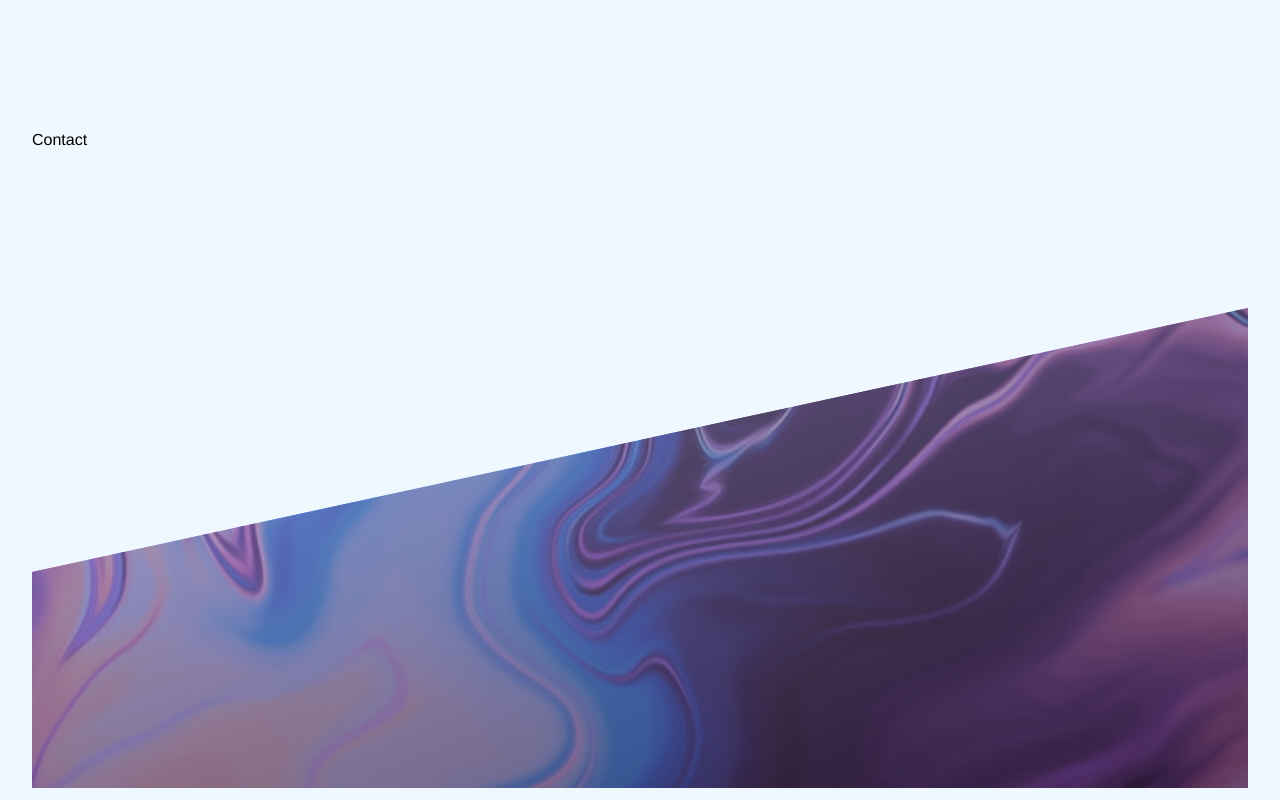
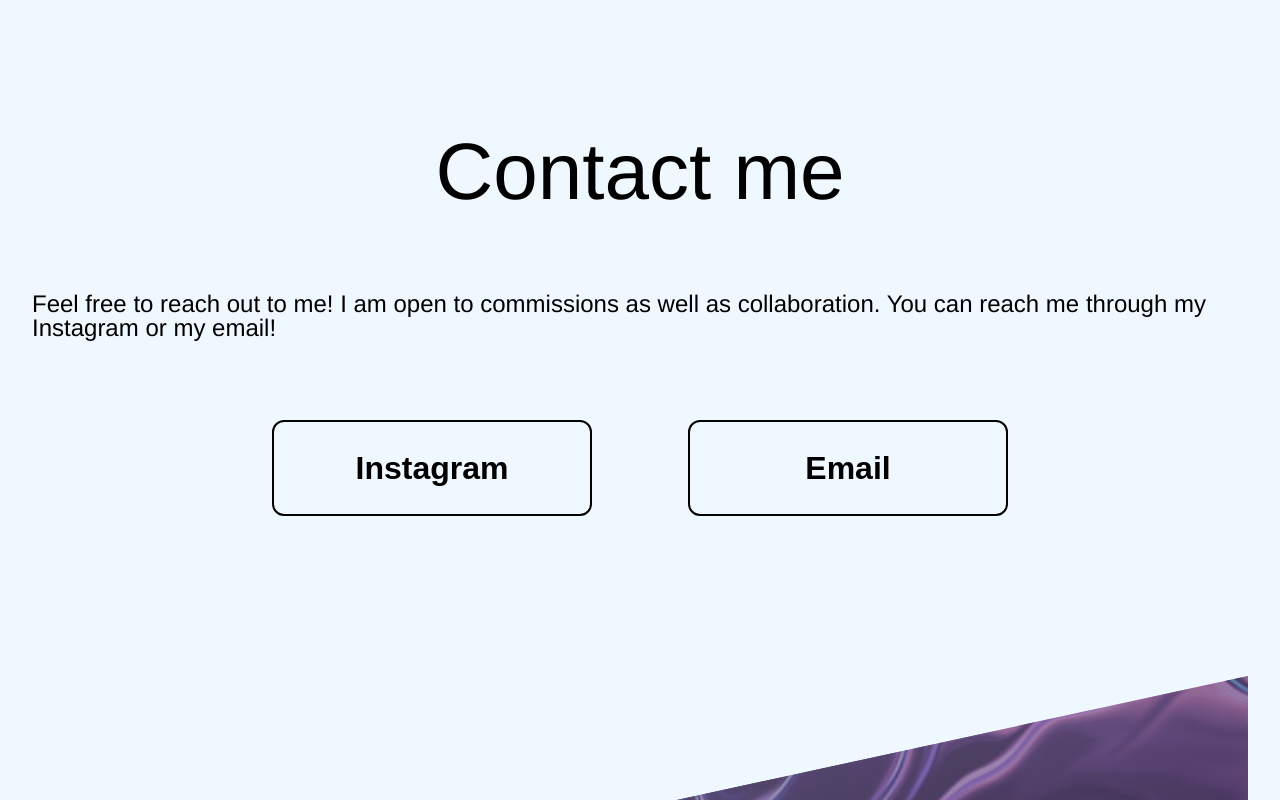
Before and after one commit to Mad-Mal/liz-portfolio, a React (Create React App) app in the folder liz-portfolio/: page /contact in a window 1280 px wide. Shown: the part 580-1380 px from the top of the page. Built offline with nearby package versions, Linux system fonts and the light colour scheme.

Commit message:
Played around with some styling on the nav bar, started on the contact me page

```diff
--- a/liz-portfolio/src/components/Contact.js
+++ b/liz-portfolio/src/components/Contact.js
@@ -1,9 +1,21 @@
 //Imports
 import React from 'react'
 
+//Style imports
+import '../styles/contact.css'
+
 const Contact = () => {
   return (
-    <div>Contact</div>
+    <section className='outerContact'>
+      <div className='innerContact'>
+        <h2 className='header'>Contact me</h2>
+        <p className='contactPara'>Feel free to reach out to me! I am open to commissions as well as collaboration. You can reach me through my Instagram or my email!</p>
+        <div className='buttonWrap'>
+          <button className='buttons instaButt'>Instagram</button>
+          <button className='buttons emailButt'>Email</button>
+        </div>
+      </div>
+    </section>
   )
 }
 
--- a/liz-portfolio/src/components/Navbar.js
+++ b/liz-portfolio/src/components/Navbar.js
@@ -5,11 +5,12 @@ import { Link } from 'react-router-dom'
 //Style imports
 import '../styles/navbar.css'
 
+
 const Navbar = () => {
   return (
     <div className='outerNavWrap'>
         <div className='innerNavWrap'>
-            <div className='navWrap'>
+            <nav className='navWrap'>
               <Link to='/'>
                 <button className='button butt1'>About</button>
               </Link>
@@ -19,7 +20,7 @@ const Navbar = () => {
               <Link to='/contact'>
                 <button className='button butt2'>Contact</button>
               </Link>
-            </div>
+            </nav>
         </div>
     </div>
   )
--- /dev/null
+++ b/liz-portfolio/src/styles/contact.css
@@ -0,0 +1,50 @@
+
+.outerContact {
+    /* background-color: azure; */
+}
+
+.innerContact {
+    display: flex;
+    flex-flow: column nowrap;
+    align-items: center;
+}
+
+.header {
+    font-size: 5rem;
+    margin-bottom: 5rem;
+}
+
+.contactPara {
+    font-size: 1.5rem;
+}
+
+.buttonWrap {
+    display: flex;
+    flex-flow: row nowrap;
+    margin-top: 5rem;
+}
+
+.buttons {
+    border: 2px solid black;
+    border-radius: 12px;
+    background-color: aliceblue;
+    width: 20rem;
+    height: 6rem;
+    font-size: xx-large;
+    font-weight: 600;
+}
+
+.buttons:hover  {
+    cursor: pointer;
+    border: none;
+    background-color: #4c0d57;
+    color: aliceblue;
+}
+
+.instaButt {
+    margin-right: 3rem;
+}
+
+.emailButt {
+    margin-left: 3rem;
+}
--- a/liz-portfolio/src/styles/navbar.css
+++ b/liz-portfolio/src/styles/navbar.css
@@ -27,6 +27,8 @@
     justify-content: space-evenly;
     align-items:center;
     padding-bottom: 10rem;
+    position: sticky;
+    top: 0;
 }
 
 .button {
```
